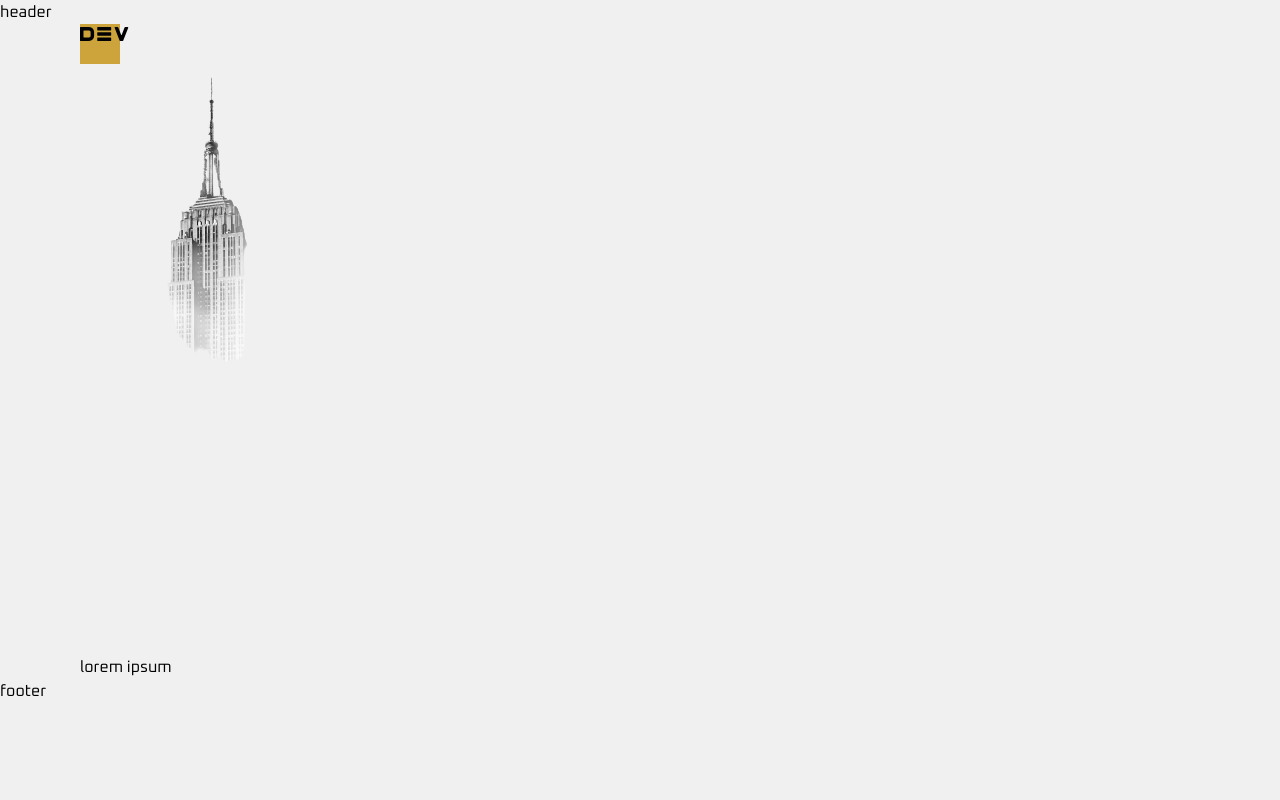
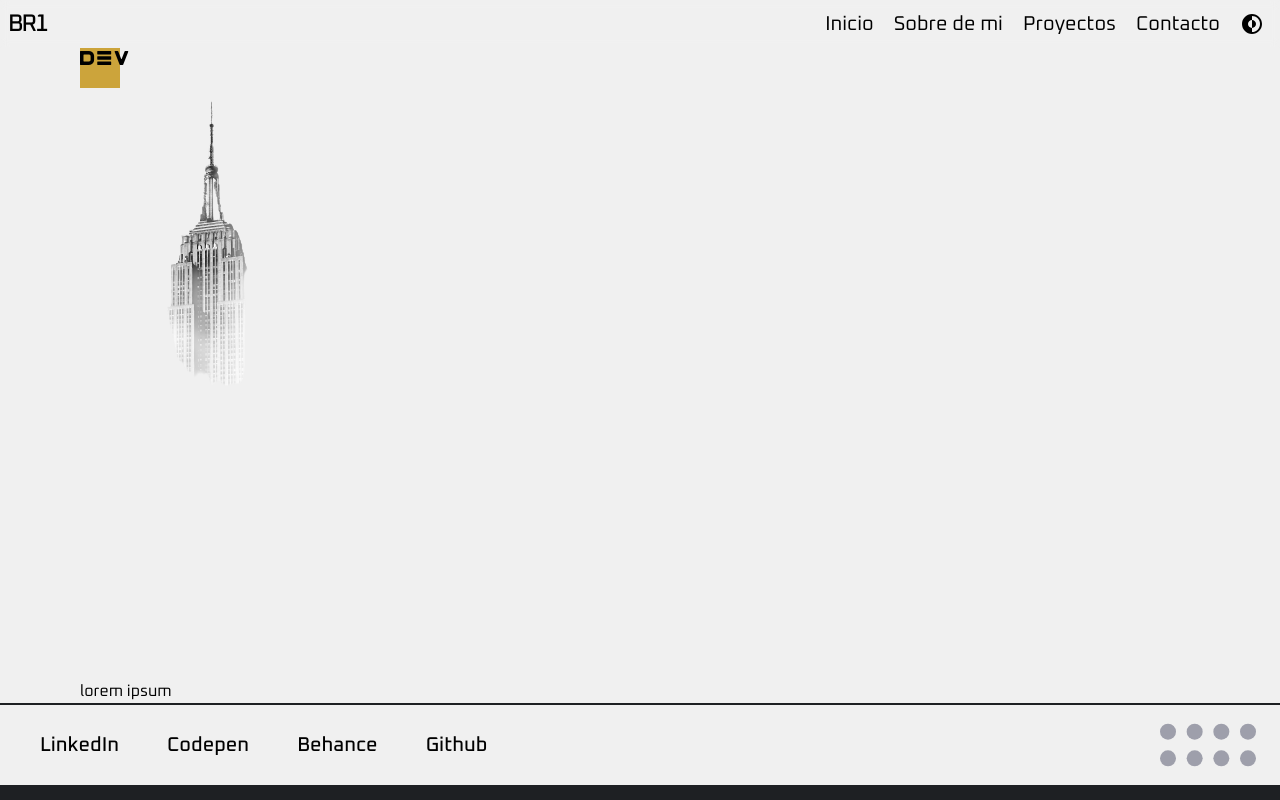
Before and after one commit to ImnotaChickenNuggie/br1, a Gatsby site: page / in a window 1280 px wide. Built offline with nearby package versions, Linux system fonts and the light colour scheme; Gatsby itself is replaced by a stand-in of ours.

Commit message:
creación de header y footer

```diff
--- /dev/null
+++ b/src/components/button.js
@@ -0,0 +1,7 @@
+import React from 'react';
+
+const button = () => {
+	return <div>button</div>;
+};
+
+export default button;
--- a/src/components/footer.js
+++ b/src/components/footer.js
@@ -1,7 +1,35 @@
 import React from 'react';
+import Dots from '../images/dots_pattern.svg';
 
 const footer = () => {
-	return <div>footer</div>;
+	return (
+		<div>
+			<div className='flex flex-row justify-between items-center border-t-2 border-smoky'>
+				<div className='flex flex-row p-4 gap-x-12 ml-6'>
+					<a href='#!' className='font-medium text-xl'>
+						LinkedIn
+					</a>
+					<a href='#!' className='font-medium text-xl'>
+						Codepen
+					</a>
+					<a href='#!' className='font-medium text-xl'>
+						Behance
+					</a>
+					<a href='#!' className='font-medium text-xl'>
+						Github
+					</a>
+				</div>
+				<div>
+					<Dots className='w-24 mr-6' />
+				</div>
+			</div>
+			<div className='bg-smoky'>
+				<p className='text-cultured text-md text-center p-4'>
+					Diseñado con ❤️ desarrollado con ☕️
+				</p>
+			</div>
+		</div>
+	);
 };
 
 export default footer;
--- a/src/components/header.js
+++ b/src/components/header.js
@@ -1,7 +1,51 @@
 import React from 'react';
+import Icon from '../images/icon-dark-mode.svg';
 
 const header = () => {
-	return <div>header</div>;
+	return (
+		<div className='sticky top-0 z-50 flex flex-row justify-between backdrop-blur-sm'>
+			<div className='p-2'>
+				<a
+					className='text-2xl tracking-[-0.08em] font-medium'
+					href='#!'
+				>
+					BR1
+				</a>
+			</div>
+			<div className='flex flex-row gap-x-5 items-center pr-4'>
+				<a
+					className='text-xl transition duration-200 ease-in hover:scale-110'
+					href='#!'
+				>
+					Inicio
+				</a>
+				<a
+					className='text-xl transition duration-200 ease-in hover:scale-110'
+					href='#!'
+				>
+					Sobre de mi
+				</a>
+				<a
+					className='text-xl transition duration-200 ease-in hover:scale-110'
+					href='#!'
+				>
+					Proyectos
+				</a>
+				<a
+					className='text-xl transition duration-200 ease-in hover:scale-110'
+					href='#!'
+				>
+					Contacto
+				</a>
+				<a
+					className='text-xl transition duration-200 ease-in hover:scale-110'
+					href='#!'
+				>
+					<Icon />
+				</a>
+			</div>
+		</div>
+	);
 };
 
 export default header;
--- a/tailwind.config.js
+++ b/tailwind.config.js
@@ -5,6 +5,7 @@ module.exports = {
 		'./src/components/**/*.{js,jsx,ts,tsx}',
 	],
 	theme: {
+		extend: {
 			colors: {
 				cultured: '#F0F0F0',
 				smoky: '#1E2023',
@@ -36,7 +37,7 @@ module.exports = {
 			fontSize: {
 				'3xl': '4rem',
 			},
-		extend: {},
+		},
 	},
 	plugins: [],
 };
```
Also changed, not shown: src/images/icon-dark-mode.svg (added). Lines whose indentation alone changed are shown as unchanged.
